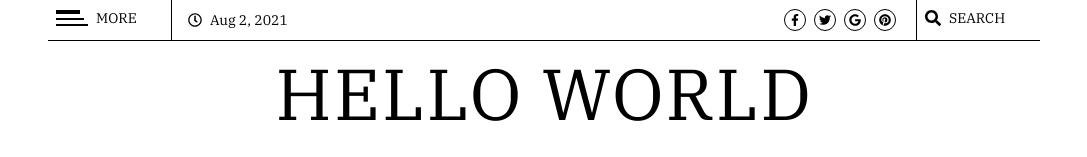
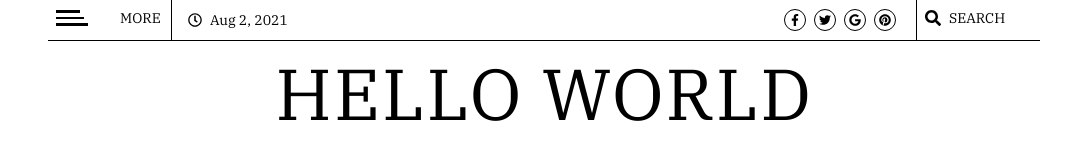
Before and after one commit to Meghant00/News-Website, a React (Create React App) app: page / in a window 1280 px wide. Shown: the top 157 px of the page, without its empty margins (96-1183 px from the left). Built offline with nearby package versions, Linux system fonts and the light colour scheme.

Commit message:
Style: Change size of Sidebar Handler

```diff
--- a/src/components/topbar.js
+++ b/src/components/topbar.js
@@ -13,10 +13,10 @@ const Topbar = ({ onSearchClick, onSidebarClick }) => {
         className="flex flex-row items-center justify-start group border-r border-b border-black px-2 py-2 pb-3 cursor-pointer"
         onClick={onSidebarClick}
       >
-        <div className="flex flex-col justify-center items-start w-10">
-          <div className=" w-6  bg-black pt-1 group group-hover:w-8 transition-width transition-slowest ease"></div>
-          <div className=" w-7 my-1 bg-black pt-0.5 group"></div>
-          <div className=" w-8 bg-black pt-0.5 group transform group-hover:w-6 transition-width transition-slowest ease"></div>
+        <div className="flex flex-col gap-1 justify-center items-start w-16 h-4">
+          <div className=" w-6 h-1  bg-black group group-hover:w-8 transition-width transition-slowest ease"></div>
+          <div className=" w-7 h-1 bg-black group"></div>
+          <div className=" w-8 h-1 bg-black group transform group-hover:w-6 transition-width transition-slowest ease"></div>
         </div>
         <div className="uppercase group text-sm">More</div>
       </div>
```
Also changed, not shown: public/images/ads-1.png (added).
